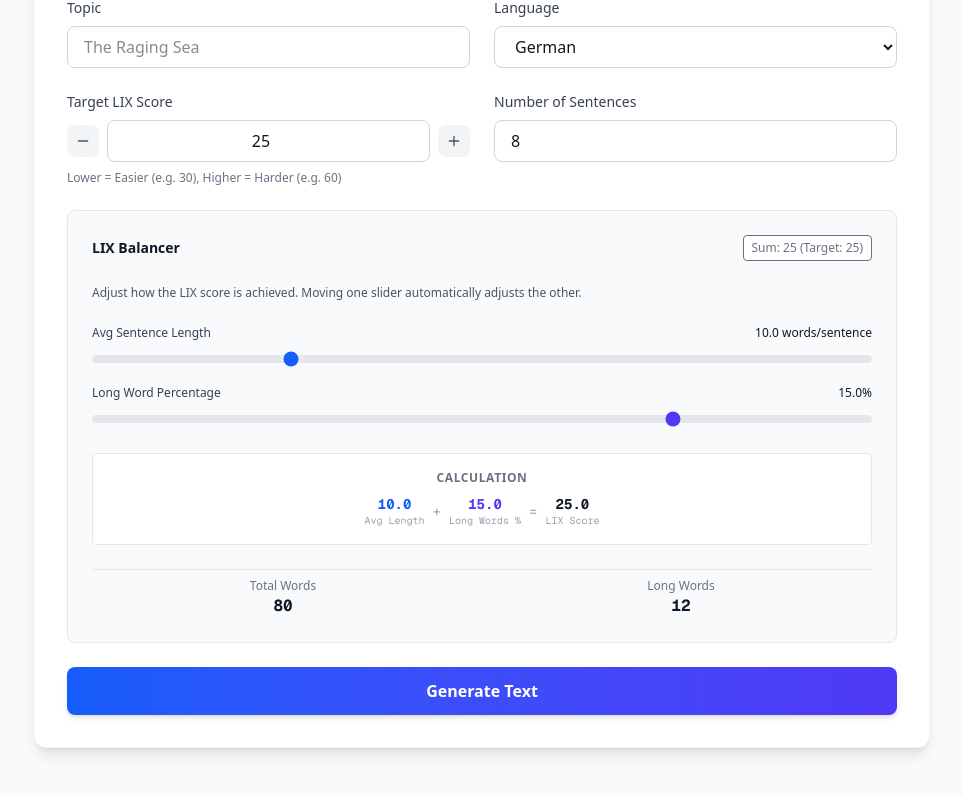
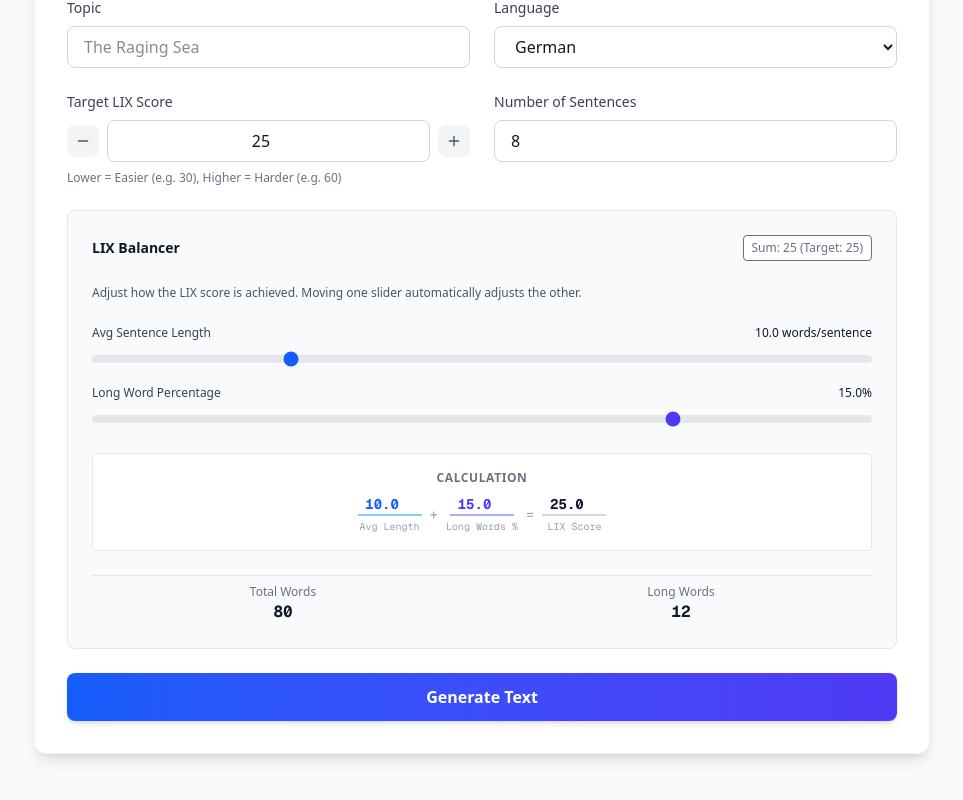
Before and after one commit to rotwurstesser/lix-tool, a Next.js app: page / in a window 1280 px wide. Shown: the part 523-1323 px from the top of the page, without its empty margins (158-1121 px from the left). Built offline with nearby package versions, Linux system fonts and the light colour scheme.

Commit message:
feat: Convert LIX calculation display spans into editable input fields with clamping logic.

```diff
--- a/components/GeneratorForm.tsx
+++ b/components/GeneratorForm.tsx
@@ -261,18 +261,48 @@ export default function GeneratorForm({ onSubmit, isLoading, loadingMessage }: G
           <p className="text-xs font-semibold text-gray-500 uppercase tracking-wider">Calculation</p>
           <div className="flex items-center justify-center gap-2 text-sm font-mono">
             <div className="flex flex-col items-center">
-              <span className="text-blue-600 font-bold">{avgSentenceLength.toFixed(1)}</span>
-              <span className="text-[10px] text-gray-400">Avg Length</span>
+              <input
+                type="number"
+                value={avgSentenceLength.toFixed(1)}
+                onChange={(e) => {
+                  const newVal = parseFloat(e.target.value) || 0;
+                  const clampedVal = Math.max(5, Math.min(Math.min(lix, 40), newVal));
+                  handleLengthChange(clampedVal);
+                }}
+                step="0.1"
+                className="w-16 text-blue-600 font-bold text-center bg-transparent border-b-2 border-blue-300 focus:border-blue-500 focus:outline-none hover:border-blue-400 transition-colors"
+              />
+              <span className="text-[10px] text-gray-400 mt-1">Avg Length</span>
             </div>
             <span className="text-gray-400">+</span>
             <div className="flex flex-col items-center">
-              <span className="text-indigo-600 font-bold">{longWordPct.toFixed(1)}</span>
-              <span className="text-[10px] text-gray-400">Long Words %</span>
+              <input
+                type="number"
+                value={longWordPct.toFixed(1)}
+                onChange={(e) => {
+                  const newVal = parseFloat(e.target.value) || 0;
+                  const clampedVal = Math.max(0, Math.min(Math.max(0, lix - 5), newVal));
+                  handlePctChange(clampedVal);
+                }}
+                step="0.1"
+                className="w-16 text-indigo-600 font-bold text-center bg-transparent border-b-2 border-indigo-300 focus:border-indigo-500 focus:outline-none hover:border-indigo-400 transition-colors"
+              />
+              <span className="text-[10px] text-gray-400 mt-1">Long Words %</span>
             </div>
             <span className="text-gray-400">=</span>
             <div className="flex flex-col items-center">
-              <span className="text-gray-900 font-bold">{(avgSentenceLength + longWordPct).toFixed(1)}</span>
-              <span className="text-[10px] text-gray-400">LIX Score</span>
+              <input
+                type="number"
+                value={(avgSentenceLength + longWordPct).toFixed(1)}
+                onChange={(e) => {
+                  const newLix = parseFloat(e.target.value) || 0;
+                  const clampedLix = Math.max(10, Math.min(100, newLix));
+                  setLix(clampedLix);
+                }}
+                step="0.1"
+                className="w-16 text-gray-900 font-bold text-center bg-transparent border-b-2 border-gray-300 focus:border-gray-500 focus:outline-none hover:border-gray-400 transition-colors"
+              />
+              <span className="text-[10px] text-gray-400 mt-1">LIX Score</span>
             </div>
           </div>
         </div>
```
